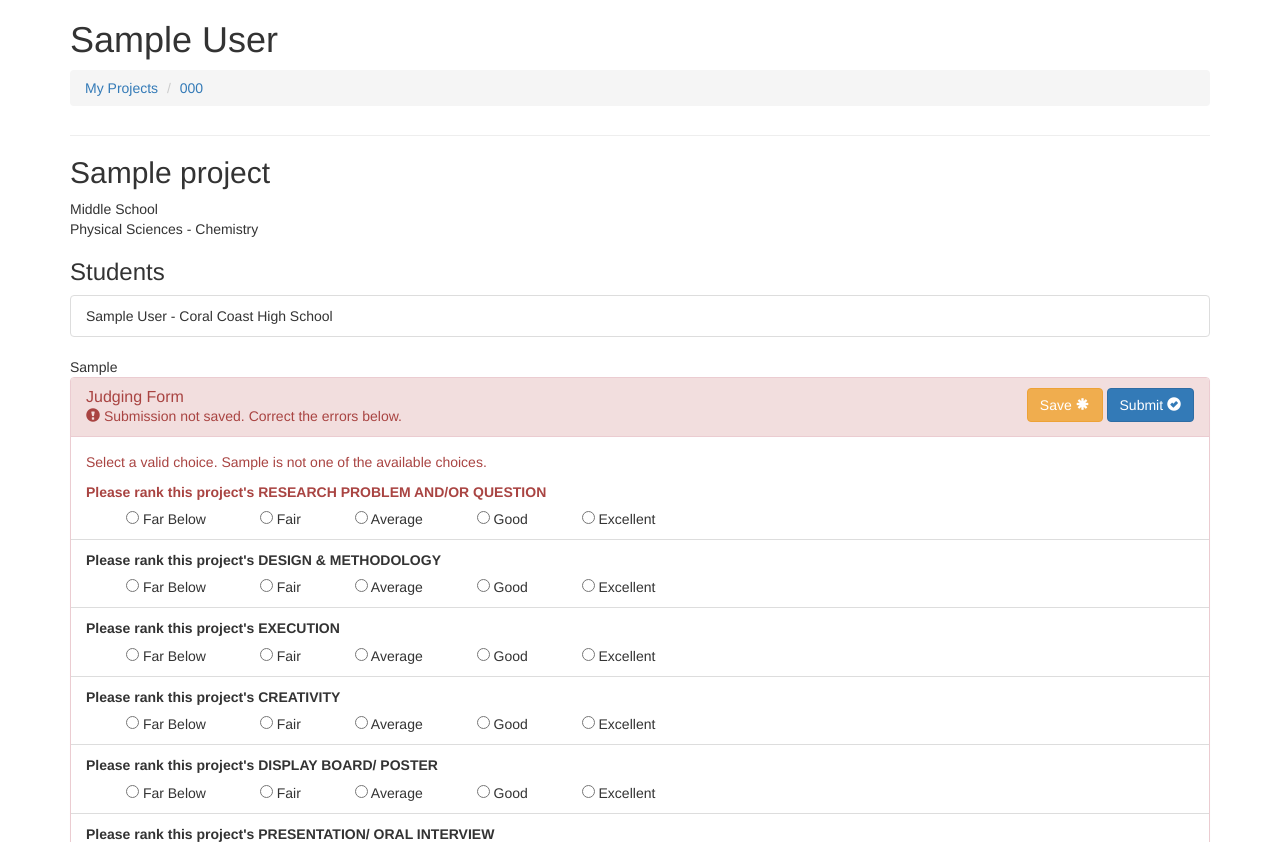
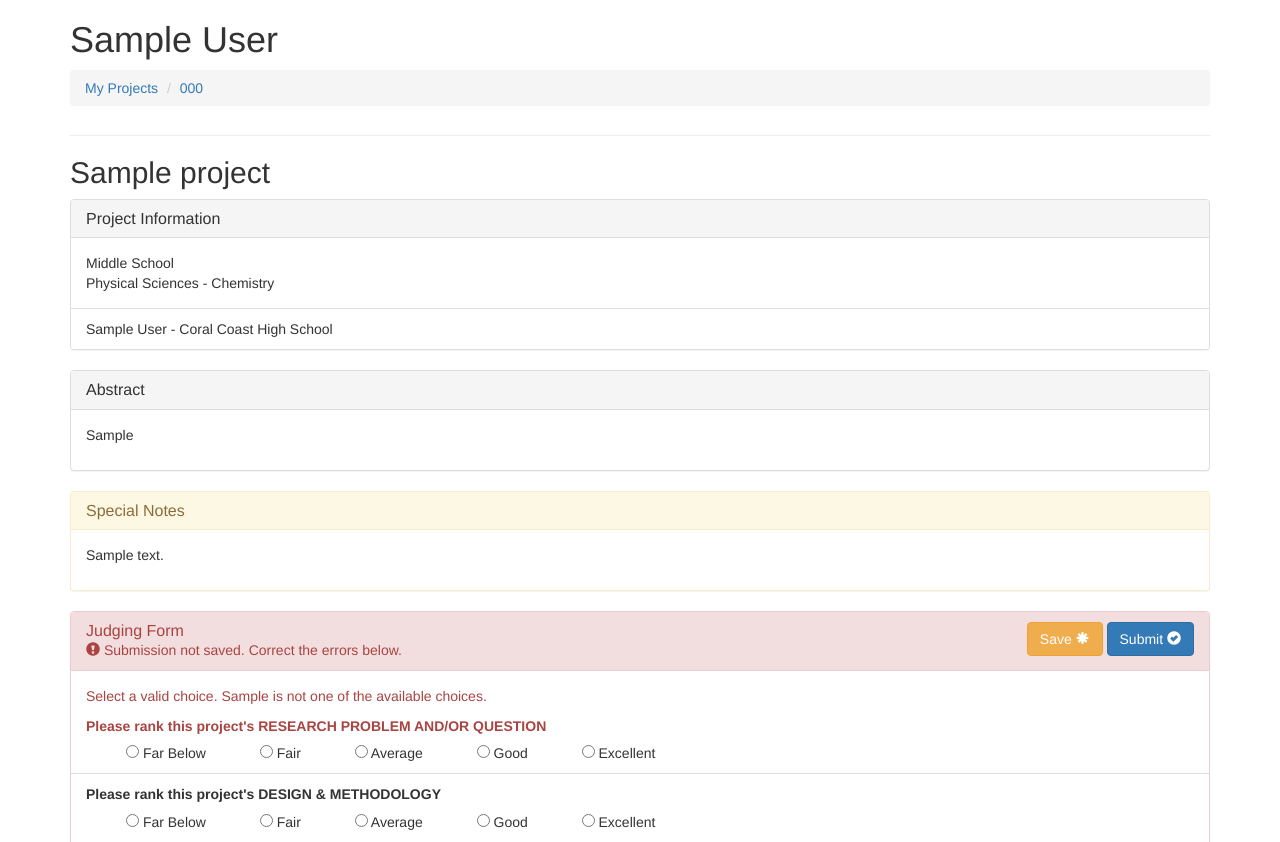
Before and after one commit to kbaskett248/fair_scoring_site, a Django app: a page that uses rubrics/templates/rubrics/rubric_edit.html in a window 1280 px wide. Shown: the part 92-934 px from the top of the page. Run offline with Django 3.2, Linux system fonts and the light colour scheme; a user stored in the database is signed in; data comes from the database, SQL or seed files in the repository; tables that the repository leaves empty hold one stand-in row (values such as "Sample post"); parts of the project's set-up code (start-up, migrations or seed data) failed here and were passed over; some libraries are stand-ins or nearby versions.

Commit message:
Add special notes to judge view

```diff
--- a/fair_projects/templates/fair_projects/judging_instance_detail.html
+++ b/fair_projects/templates/fair_projects/judging_instance_detail.html
@@ -13,21 +13,45 @@
 
 {% block content %}
     <h2>{{ project.title }}</h2>
-    <div>{{ project.division.short_description }}</div>
-    <div>{{ project.category.short_description }} - {{ project.subcategory.short_description }}</div>
 
-    {% if student_list %}
-        <div class="student-list">
-            <h3>Students</h3>
+    <div class="panel panel-default">
+        <!-- Default panel contents -->
+        <div class="panel-heading">
+            <h3 class="panel-title">Project Information</h3>
+        </div>
+        <div class="panel-body">
+            <div>{{ project.division.short_description }}</div>
+            <div>{{ project.category.short_description }} - {{ project.subcategory.short_description }}</div>
+        </div>
+
+        <ul class="list-group">
             {% for student in student_list %}
-                <ul class="list-group">
-                    <li class="list-group-item">{{ student.first_name }} {{ student.last_name }} - {{ student.teacher.school.name }}</li>
-                </ul>
+                <li class="list-group-item">{{ student.first_name }} {{ student.last_name }} - {{ student.teacher.school.name }}</li>
             {% endfor %}
+        </ul>
+    </div>
+
+    {% if project.abstract.strip %}
+        <div class="panel panel-default">
+            <div class="panel-heading">
+                <h3 class="panel-title">Abstract</h3>
+            </div>
+            <div class="panel-body">
+                {{ project.abstract.strip | linebreaks }}
+            </div>
         </div>
     {% endif %}
 
-    <div>{{ project.abstract }}</div>
+    {% if project.judge_notes.strip %}
+        <div class="panel panel-warning">
+            <div class="panel-heading">
+                <h3 class="panel-title">Special Notes</h3>
+            </div>
+            <div class="panel-body">
+                {{ project.judge_notes.strip | linebreaks }}
+            </div>
+        </div>
+    {% endif %}
 
     {% if rubric_form %}
         {% include "rubrics/rubric_edit.html" %}
--- a/rubrics/templates/rubrics/rubric_edit.html
+++ b/rubrics/templates/rubrics/rubric_edit.html
@@ -3,7 +3,7 @@
 {% if rubric_form %}
     <form action="{{ post_url }}" method="post">
         {% csrf_token %}
-        <div class="panel {% if rubric_form.errors %}panel-danger{% else %}panel-default{% endif %}">
+        <div class="panel {% if rubric_form.errors %}panel-danger{% else %}panel-info{% endif %}">
             <!-- Default panel contents -->
             <div class="panel-heading clearfix">
                 <div style="float:left">
```
Also changed, not shown: rubrics/templates/rubrics/rubric_display.html (+13 -4 lines).
